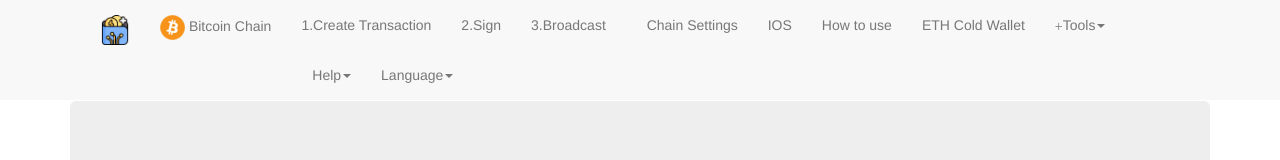
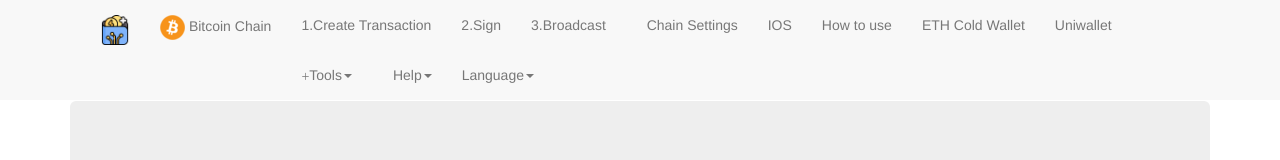
Before and after one commit to CryptoDappRun/Bitcoin-Signer-Wallet, a plain HTML site: page index.html in a window 1280 px wide. Shown: the top 160 px of the page. Drawn offline with Linux system fonts and the light colour scheme; files whose address does not match are found by name.

Commit message:
Update index.html

```diff
--- a/index.html
+++ b/index.html
@@ -809,6 +809,9 @@ console.log("change language..");
         <a class="nav-link" target="_blank" href="https://github.com/CryptoDappRun/AirWallet-Ethereum-Offline-Free-wallet">ETH Cold Wallet</a>
       </li>
 
+	<li class="nav-item">
+          <a class="nav-link" href="https://github.com/CryptoDappRun/UniWallet" target="_blank">Uniwallet</a>
+        </li>
 
 							<li class="dropdown">
 								<a href="#" class="dropdown-toggle lang"   key="Tools" data-toggle="dropdown"><span class="glyphicon glyphicon-plus"></span>Tools<b class="caret"></b></a>
```
